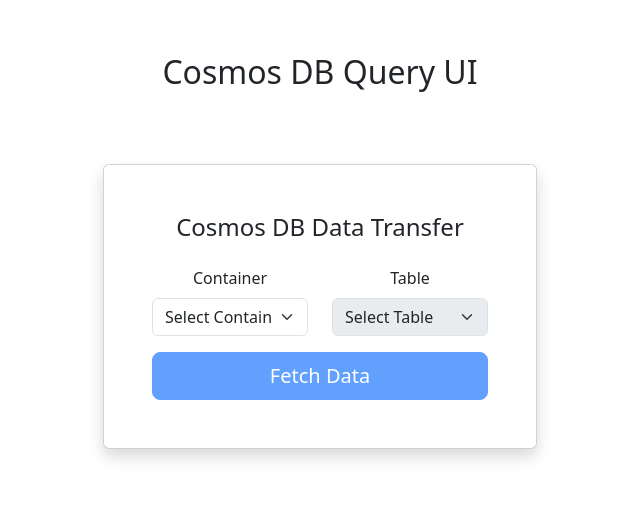
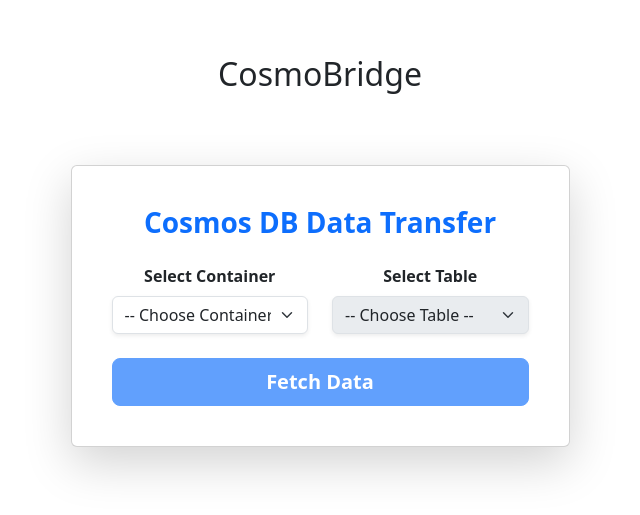
Before and after one commit to darshithganiga/CosmosQueryUI, a React (Vite) app: page / in a window 1280 px wide. Shown: the part 125-640 px from the top of the page, without its empty margins (320-960 px from the left). Built offline with nearby package versions, Linux system fonts and the light colour scheme.

Commit message:
Restyling of page and Fetch button update

```diff
--- a/src/App.tsx
+++ b/src/App.tsx
@@ -6,7 +6,7 @@
   return (
     <>
       <div className="p-4">
-        <h2 className="mb-4">Cosmos DB Query UI</h2>
+        <h2 className="mb-4">CosmoBridge</h2>
         <CosmosQueryUI />
       </div>
     </>
--- a/src/UIPage/CosmosQueryUI.tsx
+++ b/src/UIPage/CosmosQueryUI.tsx
@@ -1,4 +1,4 @@
-import React from "react";
+import React, { useEffect, useState } from "react";
 import { useDispatch, useSelector } from "react-redux";
 import { RootState } from "../Store";
 import axios from "axios";
@@ -32,6 +32,10 @@
   const { container, table, message, loading } = useSelector(
     (state: RootState) => state.selector
   );
+  const [hasFetched, setHasFetched] = useState(false);
+  const [messageType, setMessageType] = useState<"success" | "danger">(
+    "success"
+  );
 
   const handleFetch = async () => {
     dispatch(setLoading(true));
@@ -44,35 +48,49 @@
       });
 
       dispatch(setMessage("✅ Data transfer successful"));
+      setMessageType("success");
+      setHasFetched(true);
     } catch (error: any) {
       dispatch(
         setMessage(
           `❌ Transfer failed: ${error.response?.data || error.message}`
         )
       );
+      setMessageType("danger");
     } finally {
       dispatch(setLoading(false));
     }
   };
 
+  useEffect(() => {
+    // Reset fetch state when container/table changes
+    setHasFetched(false);
+  }, [container, table]);
+
   return (
     <Container className="py-5 d-flex justify-content-center">
-      <Card style={{ width: "100%", maxWidth: "600px" }} className="shadow">
+      <Card
+        style={{ width: "100%", maxWidth: "650px" }}
+        className="shadow-lg p-4"
+      >
         <Card.Body>
           <Card.Title className="mb-4 text-center">
-            <h4>Cosmos DB Data Transfer</h4>
+            <h3 className="fw-bold text-primary">Cosmos DB Data Transfer</h3>
           </Card.Title>
 
           <Form>
-            <Row className="mb-3">
-              <Col>
+            <Row className="mb-4">
+              <Col md={6}>
                 <Form.Group>
-                  <Form.Label>Container</Form.Label>
+                  <Form.Label className="fw-semibold">
+                    Select Container
+                  </Form.Label>
                   <Form.Select
                     value={container}
                     onChange={(e) => dispatch(setContainer(e.target.value))}
+                    className="shadow-sm"
                   >
-                    <option value="">Select Container</option>
+                    <option value="">-- Choose Container --</option>
                     {Object.keys(containerTableMap).map((c) => (
                       <option key={c} value={c}>
                         {c}
@@ -81,15 +99,16 @@
                   </Form.Select>
                 </Form.Group>
               </Col>
-              <Col>
+              <Col md={6}>
                 <Form.Group>
-                  <Form.Label>Table</Form.Label>
+                  <Form.Label className="fw-semibold">Select Table</Form.Label>
                   <Form.Select
                     value={table}
                     onChange={(e) => dispatch(setTable(e.target.value))}
                     disabled={!container}
+                    className="shadow-sm"
                   >
-                    <option value="">Select Table</option>
+                    <option value="">-- Choose Table --</option>
                     {container &&
                       containerTableMap[container].map((t) => (
                         <option key={t} value={t}>
@@ -101,12 +120,13 @@
               </Col>
             </Row>
 
-            <div className="d-grid">
+            <div className="d-grid gap-2">
               <Button
                 variant="primary"
                 size="lg"
                 onClick={handleFetch}
-                disabled={!container || !table || loading}
+                disabled={!container || !table || loading || hasFetched}
+                className="fw-semibold"
               >
                 {loading ? (
                   <>
@@ -120,7 +140,10 @@
             </div>
 
             {message && (
-              <Alert variant="success" className="mt-4 text-center">
+              <Alert
+                variant={messageType}
+                className="mt-4 text-center fw-semibold"
+              >
                 {message}
               </Alert>
             )}
```
